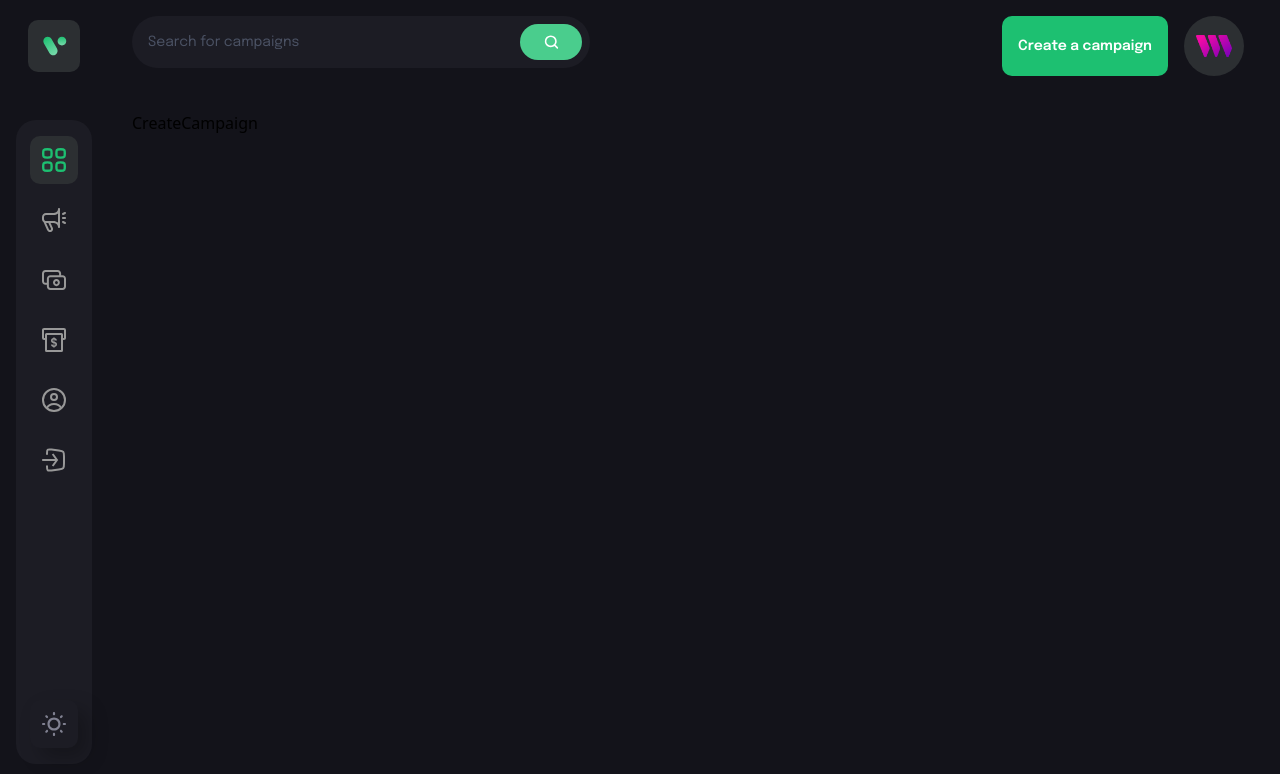
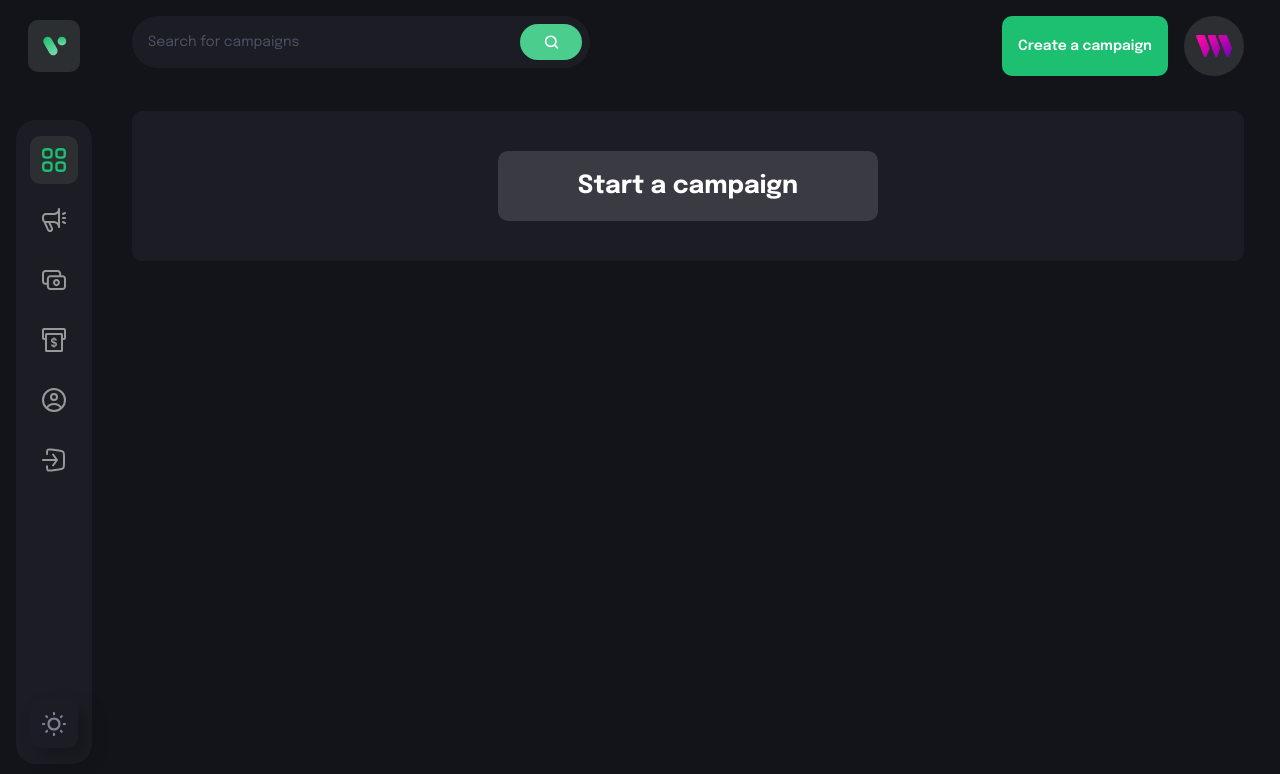
Before and after one commit to sebaszeledon/client, a React (Vite) app: page /create-campaign in a window 1280 px wide. Shown: the top 774 px of the page. Built offline with nearby package versions, Linux system fonts and the light colour scheme; what @thirdweb-dev/react would draw is missing.

Commit message:
create campaign updated

```diff
--- a/src/pages/CreateCampaign.jsx
+++ b/src/pages/CreateCampaign.jsx
@@ -18,7 +18,14 @@ const CreateCampaign = () => {
     image: ''
   });
 
-
+  return (
+    <div className='bg-[#1c1c24] flex justify-center items-center flex-col rounded-[10px] sm:p-10 p-4'>
+      {isLoading && 'Loader...'}
+      <div className='flex justify-center items-center p-[16px] sm:min-w-[380px] bg-[#3a3a43] rounded-[10px]'>
+        <h1 className='font-epilogue font-bold sm:text-[25px] text-[18px] leading-[38px] text-white'>Start a campaign</h1>
+      </div>
+    </div>
+  );
 
   return (
     <div>CreateCampaign</div>
@@ -26,3 +33,5 @@ const CreateCampaign = () => {
 }
 
 export default CreateCampaign
+
+//1:35:10
```
